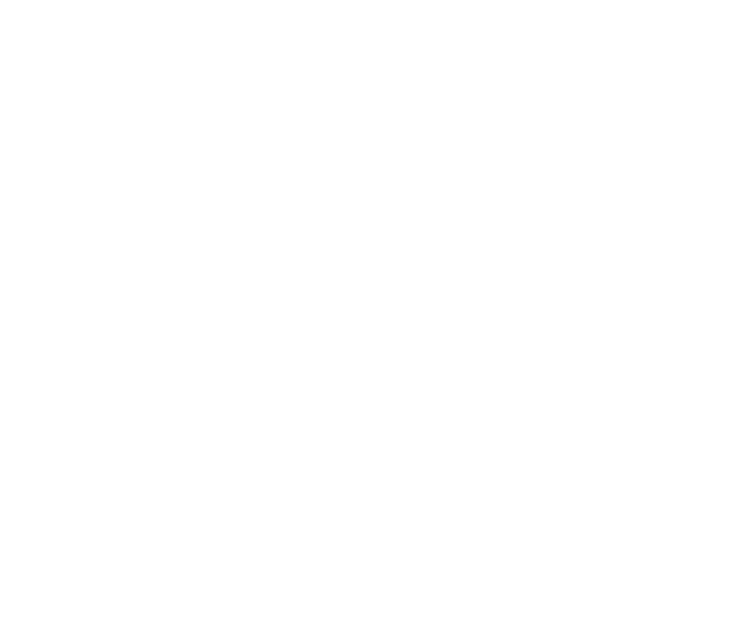
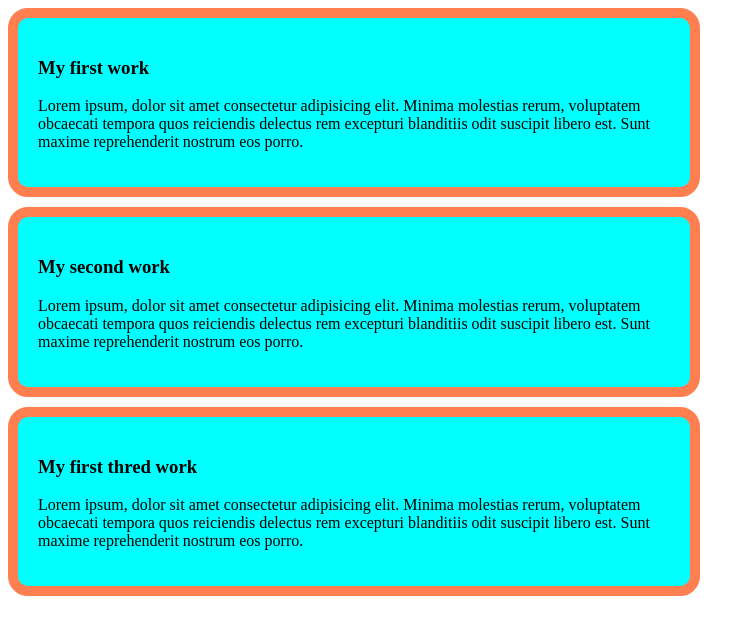
Before and after one commit to HussainMohammed112/my-gorom-website, a plain HTML site: page index.html in a window 1280 px wide. Shown: the whole page, without its empty margins (0-755 px from the left). Drawn offline with Linux system fonts and the light colour scheme.

Commit message:
my second

```diff
--- a/index.html
+++ b/index.html
@@ -4,8 +4,20 @@
     <meta charset="UTF-8">
     <meta name="viewport" content="width=device-width, initial-scale=1.0">
     <title>Gorom website</title>
+    <link rel="stylesheet" href="style/blog.css">
 </head>
 <body>
-
+   <div class="dis">
+    <h3>My first work</h3>
+    <p>Lorem ipsum, dolor sit amet consectetur adipisicing elit. Minima molestias rerum, voluptatem obcaecati tempora quos reiciendis delectus rem excepturi blanditiis odit suscipit libero est. Sunt maxime reprehenderit nostrum eos porro.</p>
+   </div>
+   <div class="dis">
+    <h3>My second work</h3>
+    <p>Lorem ipsum, dolor sit amet consectetur adipisicing elit. Minima molestias rerum, voluptatem obcaecati tempora quos reiciendis delectus rem excepturi blanditiis odit suscipit libero est. Sunt maxime reprehenderit nostrum eos porro.</p>
+   </div>
+   <div class="dis">
+    <h3>My first thred work</h3>
+    <p>Lorem ipsum, dolor sit amet consectetur adipisicing elit. Minima molestias rerum, voluptatem obcaecati tempora quos reiciendis delectus rem excepturi blanditiis odit suscipit libero est. Sunt maxime reprehenderit nostrum eos porro.</p>
+   </div>
 </body>
 </html>
--- /dev/null
+++ b/style/blog.css
@@ -0,0 +1,8 @@
+.dis{
+    background-color: aqua;
+    border: 10px solid coral;
+    padding: 20px;
+    border-radius: 20px;
+    width: 50%;
+    margin-bottom: 10px;
+}
```
